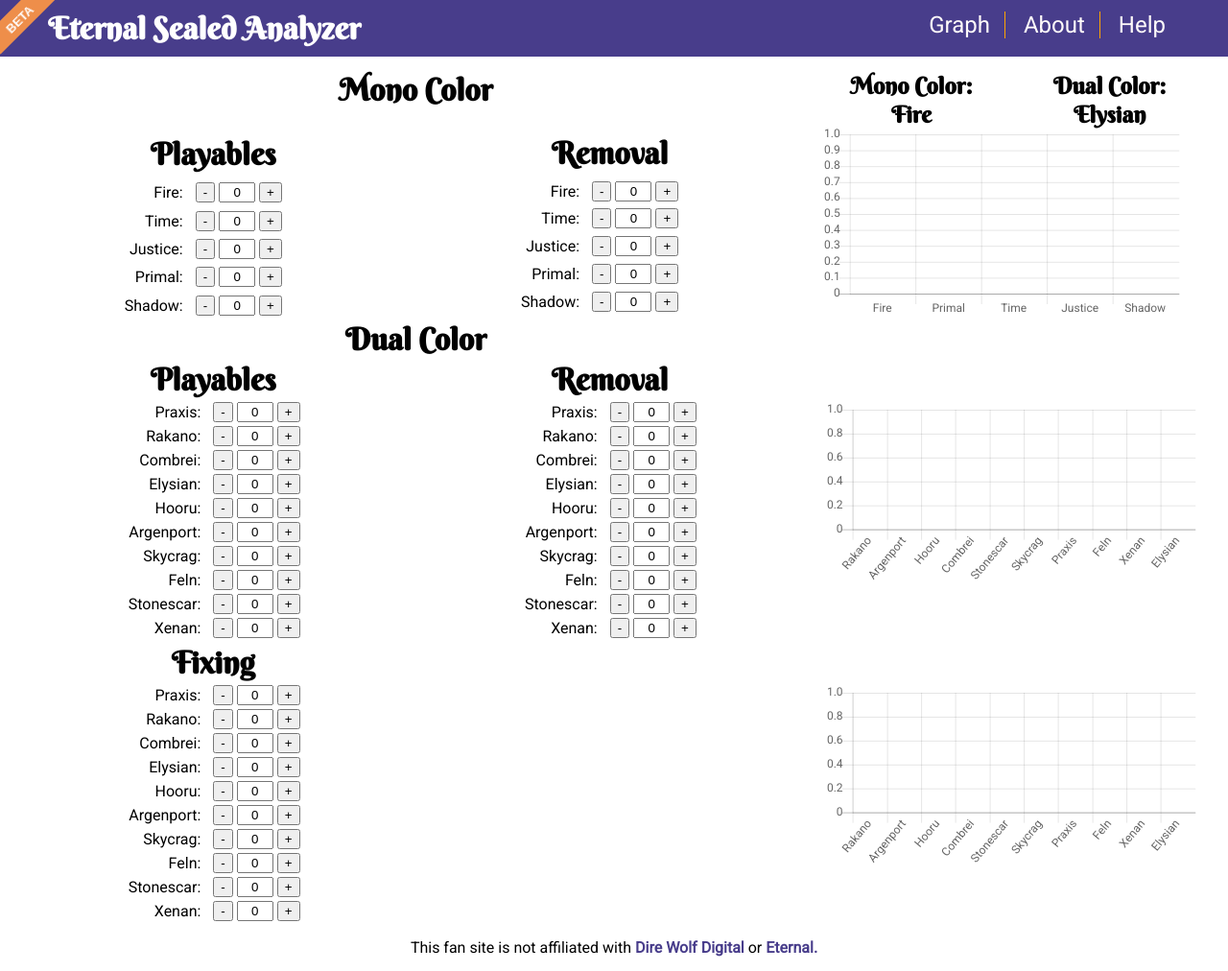
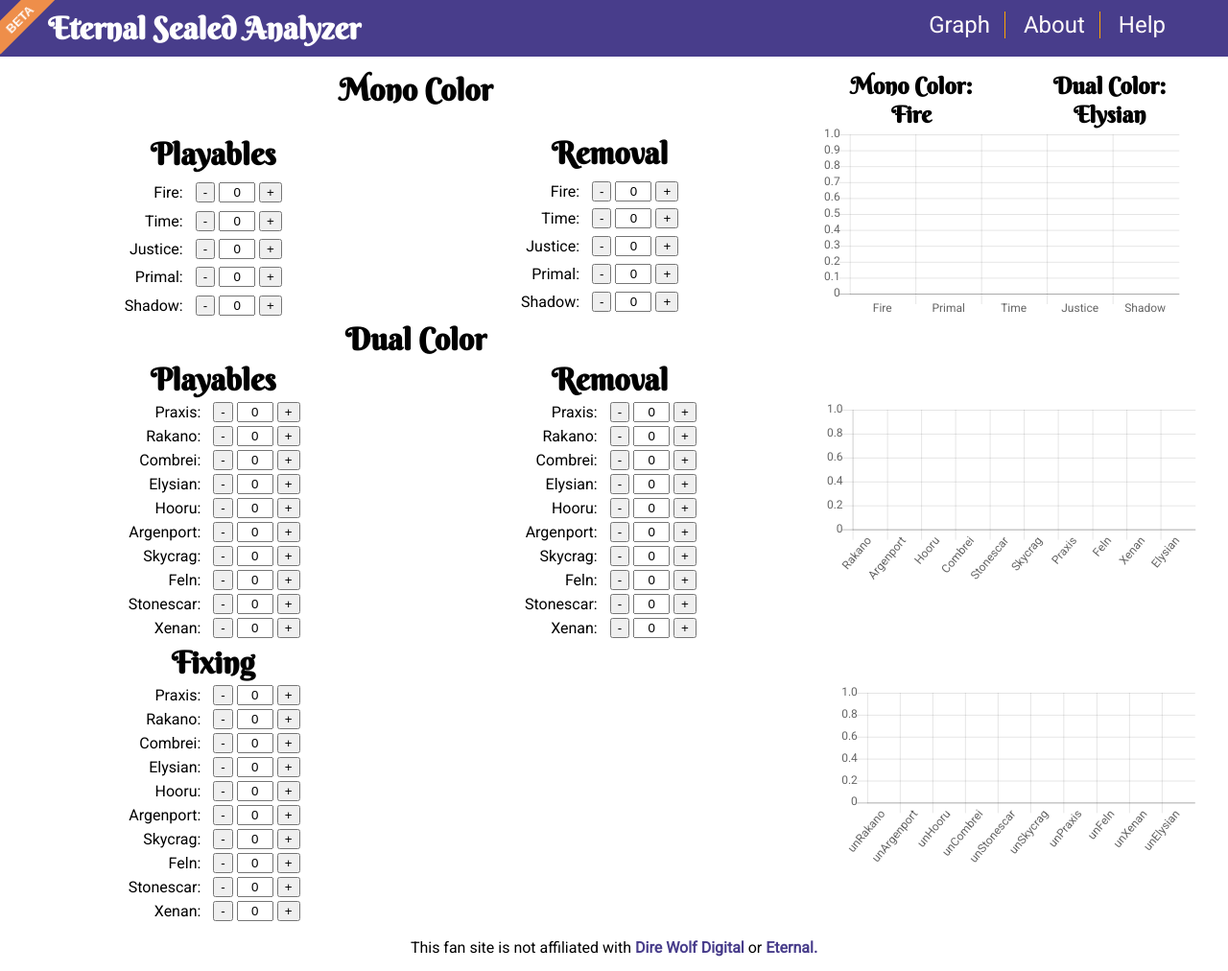
Before and after one commit to TerabyteTiger/eternalSealedPoolGraphical, a plain HTML site: page index.html in a window 1280 px wide. Shown: the whole page at 96% size. Drawn offline with Linux system fonts and the light colour scheme.

Commit message:
Tri Color Changes to main page

```diff
--- a/index.html
+++ b/index.html
@@ -58,12 +58,11 @@
                 <canvas id="dualChart"></canvas>
             </div>
 
-            <!-- Dual Fixing Chart -->
+            <!-- Tri Chart -->
             <div class="chart-size-m dualChart2">
-                <canvas id="fixChart"></canvas>
+                <canvas id="triChart"></canvas>
             </div>
-            <!-- Hide this to prevent errors in JS file -->
-            <canvas id="triChart" style="display: none"></canvas>
+
             <!-- Mono Title -->
             <div class="monoTitle"><h1>Mono Color</h1></div>
 
--- a/index.js
+++ b/index.js
@@ -96,7 +96,9 @@
     };
 var ctx = document.getElementById("myChart");
 var ctx2 = document.getElementById("dualChart");
-var ctx3 = document.getElementById("fixChart");
+//Soft Remove
+/*var ctx3 = document.getElementById("fixChart");*/
+
 var ctx4 = document.getElementById("triChart");
 var myChart, dualChart, triChart, bestCount, bestMono, bestDual;
 
@@ -214,7 +216,7 @@
                         fire.count,
                         fire.count,
                         fire.count,
-                        primal.count, //u
+                        primal.count,
                         shadow.count,
                         primal.count
                     ],
@@ -429,7 +431,7 @@
     });
 
     /********** FIXING TABLE **********************/
-    fixChart = new Chart(ctx3, {
+    /*fixChart = new Chart(ctx3, {
         type: "bar",
         data: {
             labels: [
@@ -500,28 +502,28 @@
                         elysian.fix * 0.5
                     ],
                     backgroundColor: [
-                        "rgba(75, 192, 192, 0.4)" /*G*/,
-                        "rgba(153, 102, 255,0.4)" /*B*/,
-                        "rgba(54, 162, 235, 0.4)" /*U*/,
-                        "rgba(255, 206, 86, 0.4)" /*W*/,
-                        "rgba(153, 102, 255,0.4)" /*B*/,
-                        "rgba(54, 162, 235, 0.4)" /*U*/,
-                        "rgba(255, 206, 86, 0.4)" /*W*/,
-                        "rgba(54, 162, 235, 0.4)" /*U*/,
-                        "rgba(255, 206, 86, 0.4)" /*W*/,
-                        "rgba(255, 206, 86, 0.4)" /*W*/
+                        "rgba(75, 192, 192, 0.4)" ,
+                        "rgba(153, 102, 255,0.4)" ,
+                        "rgba(54, 162, 235, 0.4)" ,
+                        "rgba(255, 206, 86, 0.4)" ,
+                        "rgba(153, 102, 255,0.4)" ,
+                        "rgba(54, 162, 235, 0.4)" ,
+                        "rgba(255, 206, 86, 0.4)" ,
+                        "rgba(54, 162, 235, 0.4)" ,
+                        "rgba(255, 206, 86, 0.4)" ,
+                        "rgba(255, 206, 86, 0.4)"
                     ],
                     borderColor: [
-                        "rgba(75, 192, 192, 1)" /*G*/,
-                        "rgba(153, 102, 255, 1)" /*B*/,
-                        "rgba(54, 162, 235, 1)" /*U*/,
-                        "rgba(255, 206, 86, 1)" /*W*/,
-                        "rgba(153, 102, 255, 1)" /*B*/,
-                        "rgba(54, 162, 235, 1)" /*U*/,
-                        "rgba(255, 206, 86, 1)" /*W*/,
-                        "rgba(54, 162, 235, 1)" /*U*/,
-                        "rgba(255, 206, 86, 1)" /*W*/,
-                        "rgba(255, 206, 86,12)" /*W*/
+                        "rgba(75, 192, 192, 1)" ,
+                        "rgba(153, 102, 255, 1)",
+                        "rgba(54, 162, 235, 1)" ,
+                        "rgba(255, 206, 86, 1)" ,
+                        "rgba(153, 102, 255, 1)",
+                        "rgba(54, 162, 235, 1)" ,
+                        "rgba(255, 206, 86, 1)" ,
+                        "rgba(54, 162, 235, 1)" ,
+                        "rgba(255, 206, 86, 1)" ,
+                        "rgba(255, 206, 86,12)"
                     ],
                     borderWidth: 1
                 }
@@ -547,8 +549,8 @@
                 ]
             }
         }
-    });
-
+    });*/
+    //Soft remove fix chart
     /********** TRI-COLOR TABLE ************************/
     triChart = new Chart(ctx4, {
         type: "bar",
@@ -729,16 +731,16 @@
                 {
                     label: "Fixing", //[4]
                     data: [
-                        rakano.removal,
-                        argenport.removal,
-                        hooru.removal,
-                        combrei.removal,
-                        stonescar.removal,
-                        skycrag.removal,
-                        praxis.removal,
-                        feln.removal,
-                        xenan.removal,
-                        elysian.removal
+                        rakano.fix,
+                        argenport.fix,
+                        hooru.fix,
+                        combrei.fix,
+                        stonescar.fix,
+                        skycrag.fix,
+                        praxis.fix,
+                        feln.fix,
+                        xenan.fix,
+                        elysian.fix
                     ],
                     backgroundColor: [
                         "rgba(75, 75, 75, 0.2)" /*Gray*/,
```
